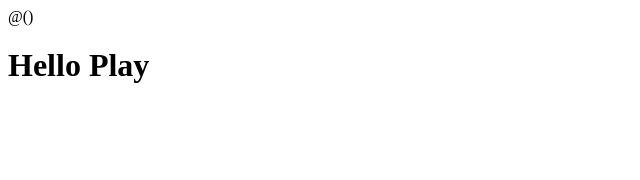
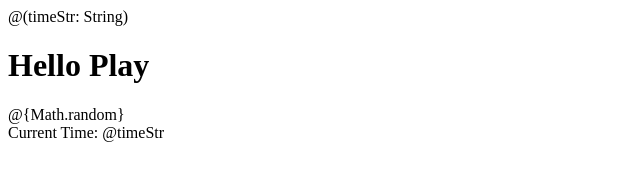
Before and after one commit to eelfonik/scala-web, a plain HTML site: page app/views/index.scala.html in a window 1280 px wide. Shown: the whole page, without its empty margins (0-640 px from the left). Drawn offline with Linux system fonts and the light colour scheme.

Commit message:
add param to play template & use async response instead of immediate `Ok`

```diff
--- a/app/views/index.scala.html
+++ b/app/views/index.scala.html
@@ -1,4 +1,4 @@
-@()
+@(timeStr: String)
 <!DOCTYPE html>
 <html lang="en">
     <head>
@@ -8,5 +8,7 @@
     </head>
     <body>
         <h1>Hello Play</h1>
+        <div>@{Math.random}</div>
+        <div>Current Time: @timeStr</div>
     </body>
 </html>
```
Also changed, not shown: 2 other files.
